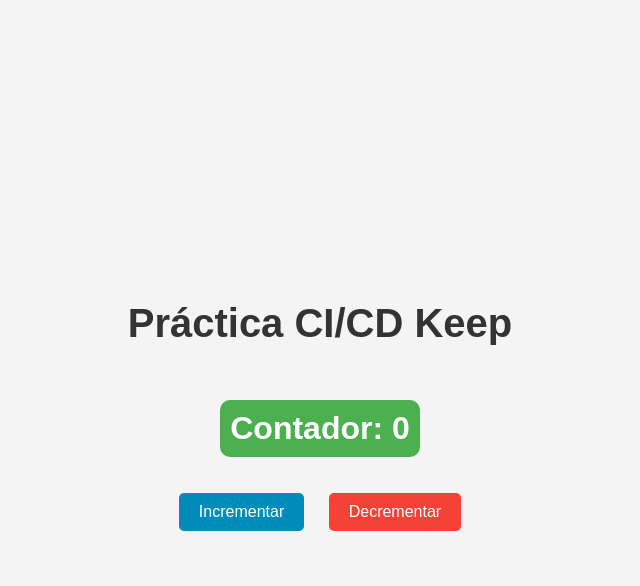
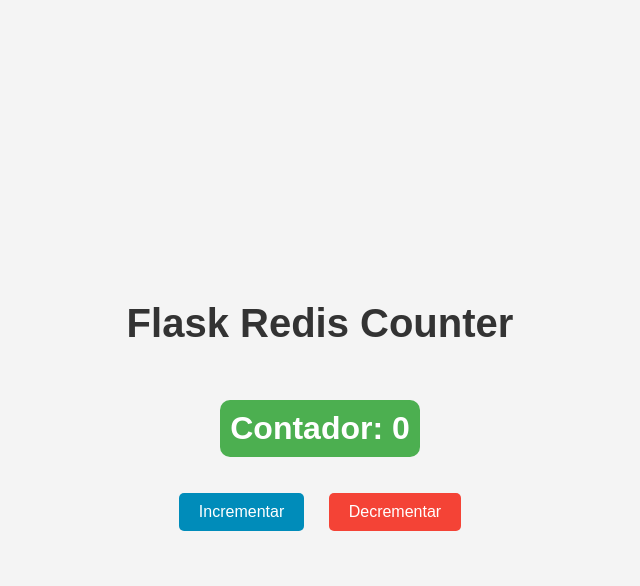
Before and after one commit to RAMON1743/flask-redis-counter-Practica-RamonMeza, a Flask app: page / in a window 1280 px wide. Shown: the top 586 px of the page, without its empty margins (320-960 px from the left). Run offline with Flask 2, Linux system fonts and the light colour scheme; data that the repository does not hold is empty.

Commit message:
Update index.html

```diff
--- a/app/templates/index.html
+++ b/app/templates/index.html
@@ -3,7 +3,7 @@
 <head>
     <meta charset="UTF-8">
     <meta name="viewport" content="width=device-width, initial-scale=1.0">
-    <title>Práctica CI/CD Keep</title>
+    <title>Flask Redis Counter</title>
     <style>
         body {
             font-family: Arial, sans-serif;
@@ -53,7 +53,7 @@
 </head>
 <body>
 
-    <h1>Práctica CI/CD Keep</h1>
+    <h1>Flask Redis Counter</h1>
     <h2 class="{{ counter_class }}">Contador: {{ counter }}</h2>
 
     <form action="/" method="post">
```
